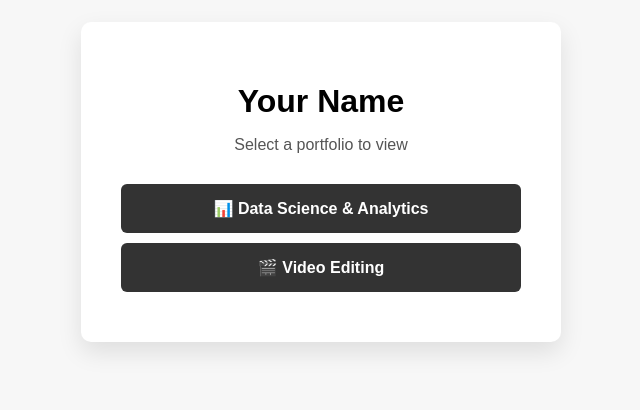
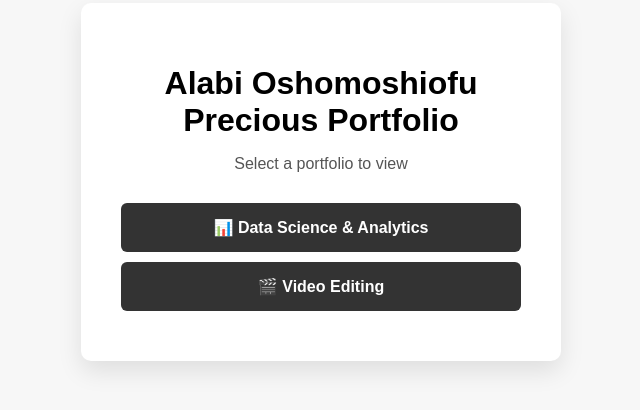
Before and after one commit to oshos/oshos.github.io, a plain HTML site: page index.html in a window 1280 px wide. Shown: the part 218-628 px from the top of the page, without its empty margins (319-959 px from the left). Drawn offline with Linux system fonts and the light colour scheme.

Commit message:
Update header with portfolio name

```diff
--- a/index.html
+++ b/index.html
@@ -47,7 +47,7 @@
 </head>
 <body>
   <div class="container">
-    <h1>Your Name</h1>
+    <h1>Alabi Oshomoshiofu Precious Portfolio</h1>
     <p>Select a portfolio to view</p>
 
     <a href="https://github.com/oshos/Data-Science-and-Analytics-Portfolio.git">
```
